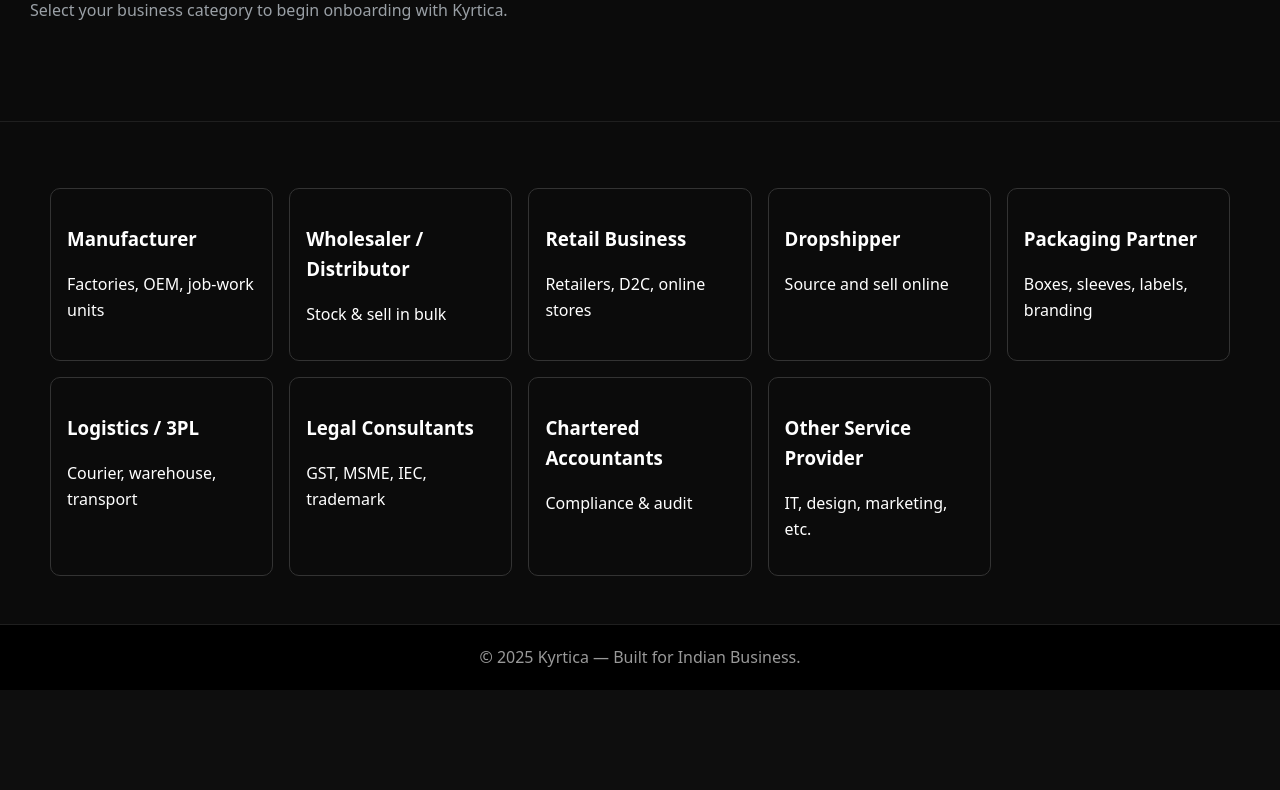
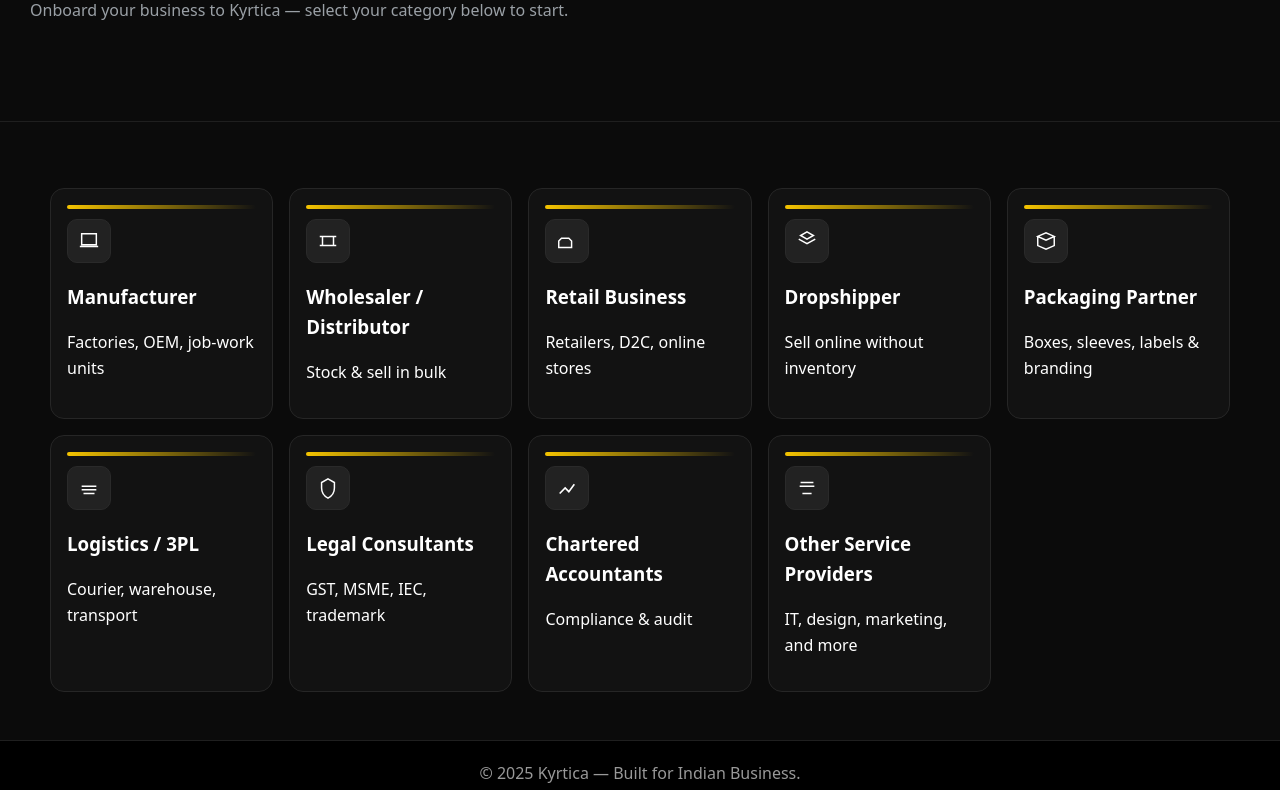
Before and after one commit to AdminKYRTICA/kyrtica-site, a plain HTML site: page partner.html in a window 1280 px wide. Shown: the part 225-1015 px from the top of the page. Before the commit the page ends 915 px from the top, so only its background shows below. Drawn offline with Linux system fonts and the light colour scheme.

Commit message:
partner.html

```diff
--- a/partner.html
+++ b/partner.html
@@ -9,56 +9,51 @@
   <link rel="stylesheet" href="styles.css?v=1" />
 
   <style>
-    /* === DARK THEME & FORM FIX === */
-    body {
-      background:#0b0b0b;
-      color:#fff;
-      font-family:system-ui,Segoe UI,Roboto,Inter,Arial;
+    /* ===== Kyrtica Partner Page Fix ===== */
+    body { background: #0b0b0b; color: #fff; font-family: system-ui, Segoe UI, Roboto, Inter, Arial; }
+    .k-card { cursor: pointer; transition: 0.3s; }
+    .k-card:hover { border-color: #f7c71f; transform: translateY(-4px); }
+    .modal-overlay {
+      position: fixed; top: 0; left: 0; width: 100%; height: 100%;
+      background: rgba(0,0,0,0.9); display: none; align-items: center;
+      justify-content: center; z-index: 100;
     }
-    input,textarea,select {
-      background:#1a1a1a;
-      color:#fff;
-      border:1px solid #333;
-      border-radius:6px;
-      padding:8px;
-      width:100%;
-      margin-top:4px;
+    .modal {
+      background: #111; border: 1px solid #f7c71f; border-radius: 12px;
+      width: 90%; max-width: 640px; max-height: 90vh; overflow-y: auto;
+      padding: 24px;
     }
-    input::placeholder,textarea::placeholder {color:#aaa;}
-    label{display:block;margin-top:10px;color:#eaecef;font-size:14px;}
-    input:focus,textarea:focus,select:focus {
-      outline:none;border-color:#f7c71f;background:#222;
+    .modal h2 { margin-top: 0; color: #f7c71f; }
+    .close-btn { float: right; background: none; border: none; color: #fff; font-size: 22px; cursor: pointer; }
+    input, textarea, select {
+      background: #1a1a1a; color: #fff; border: 1px solid #333;
+      border-radius: 6px; padding: 8px; width: 100%; margin-top: 4px;
     }
-    .btn-primary{
-      background:#f7c71f;color:#000;border:none;
-      padding:10px 18px;border-radius:6px;font-weight:600;cursor:pointer;
+    label { display: block; margin-top: 10px; color: #eaecef; font-size: 14px; }
+    input::placeholder, textarea::placeholder { color: #aaa; }
+    input:focus, textarea:focus, select:focus {
+      outline: none; border-color: #f7c71f; background: #222;
     }
-    .btn-primary:hover{background:#ffdf4d;}
-    .role-tile{cursor:pointer;transition:.3s;border:1px solid #333;border-radius:10px;padding:16px;text-align:left;}
-    .role-tile:hover{border-color:#f7c71f;background:#111;}
-    .role-tile.active{border:2px solid #f7c71f;background:#1b1b1b;}
-    /* === POPUP FORM === */
-    .modal-overlay{
-      position:fixed;top:0;left:0;width:100%;height:100%;
-      background:rgba(0,0,0,.9);display:none;align-items:center;justify-content:center;z-index:100;
+    .btn-primary {
+      background: #f7c71f; color: #000; border: none; padding: 10px 18px;
+      border-radius: 6px; font-weight: 600; cursor: pointer;
     }
-    .modal{
-      background:#111;border:1px solid #f7c71f;border-radius:12px;
-      width:90%;max-width:640px;max-height:90vh;overflow-y:auto;padding:24px;
-    }
-    .modal h2{margin-top:0;color:#f7c71f;}
-    .close-btn{float:right;background:none;border:none;color:#fff;font-size:22px;cursor:pointer;}
-    .required::after {content:" *";color:#f7c71f;}
+    .btn-primary:hover { background: #ffdf4d; }
+    .required::after { content: " *"; color: #f7c71f; }
   </style>
 </head>
+
 <body>
   <!-- Header -->
   <header class="site-header">
     <div class="container navwrap">
-      <a class="brand" href="index.html"><img src="assets/logo.svg" alt="Kyrtica"/> Kyrtica</a>
+      <a class="brand" href="index.html">
+        <img src="assets/logo.svg" alt="Kyrtica" /> Kyrtica
+      </a>
       <nav class="menu">
         <a href="index.html">Home</a>
         <a href="marketplace.html">Marketplace</a>
+        <a href="partner.html" class="active">Partner With Us</a>
         <a href="hubs.html">Hubs</a>
         <a href="services.html">Services</a>
         <a href="learning.html">Learning</a>
@@ -67,34 +62,89 @@
     </div>
   </header>
 
-  <main>
+  <!-- Hero -->
   <section class="hero" style="background:none;">
     <div class="container hero-inner">
       <div class="hero-copy">
         <h1>Partner With Us</h1>
-          <p>Select your business category to begin onboarding with Kyrtica.</p>
+        <p>Onboard your business to Kyrtica — select your category below to start.</p>
       </div>
     </div>
   </section>
 
+  <!-- Partner Tiles -->
   <section class="k-section">
     <div class="container">
       <div class="k-grid" id="role-tiles">
-          <div class="role-tile" data-role="manufacturer"><h3>Manufacturer</h3><p>Factories, OEM, job-work units</p></div>
-          <div class="role-tile" data-role="wholesaler"><h3>Wholesaler / Distributor</h3><p>Stock & sell in bulk</p></div>
-          <div class="role-tile" data-role="retail"><h3>Retail Business</h3><p>Retailers, D2C, online stores</p></div>
-          <div class="role-tile" data-role="dropshipper"><h3>Dropshipper</h3><p>Source and sell online</p></div>
-          <div class="role-tile" data-role="packaging"><h3>Packaging Partner</h3><p>Boxes, sleeves, labels, branding</p></div>
-          <div class="role-tile" data-role="logistics"><h3>Logistics / 3PL</h3><p>Courier, warehouse, transport</p></div>
-          <div class="role-tile" data-role="legal"><h3>Legal Consultants</h3><p>GST, MSME, IEC, trademark</p></div>
-          <div class="role-tile" data-role="ca"><h3>Chartered Accountants</h3><p>Compliance & audit</p></div>
-          <div class="role-tile" data-role="service"><h3>Other Service Provider</h3><p>IT, design, marketing, etc.</p></div>
+
+        <div class="k-card role-tile" data-role="manufacturer">
+          <div class="k-topbar"></div>
+          <div class="k-icon"><svg viewBox="0 0 24 24"><path d="M4 4h16v12H4zM2 18h20" fill="none" stroke="currentColor" stroke-width="1.6"/></svg></div>
+          <h3>Manufacturer</h3>
+          <p>Factories, OEM, job-work units</p>
+        </div>
+
+        <div class="k-card role-tile" data-role="wholesaler">
+          <div class="k-topbar"></div>
+          <div class="k-icon"><svg viewBox="0 0 24 24"><path d="M3 7h18M6 7v10m12-10v10M3 17h18" fill="none" stroke="currentColor" stroke-width="1.6"/></svg></div>
+          <h3>Wholesaler / Distributor</h3>
+          <p>Stock & sell in bulk</p>
+        </div>
+
+        <div class="k-card role-tile" data-role="retail">
+          <div class="k-topbar"></div>
+          <div class="k-icon"><svg viewBox="0 0 24 24"><path d="M3 12l3-3h8l3 3v7H3z" fill="none" stroke="currentColor" stroke-width="1.6"/></svg></div>
+          <h3>Retail Business</h3>
+          <p>Retailers, D2C, online stores</p>
+        </div>
+
+        <div class="k-card role-tile" data-role="dropshipper">
+          <div class="k-topbar"></div>
+          <div class="k-icon"><svg viewBox="0 0 24 24"><path d="M12 2l7 4-7 4-7-4zM3 10l9 5 9-5" fill="none" stroke="currentColor" stroke-width="1.6"/></svg></div>
+          <h3>Dropshipper</h3>
+          <p>Sell online without inventory</p>
+        </div>
+
+        <div class="k-card role-tile" data-role="packaging">
+          <div class="k-topbar"></div>
+          <div class="k-icon"><svg viewBox="0 0 24 24"><path d="M3 7l9-4 9 4-9 4-9-4zm0 0v10l9 4 9-4V7" fill="none" stroke="currentColor" stroke-width="1.6"/></svg></div>
+          <h3>Packaging Partner</h3>
+          <p>Boxes, sleeves, labels & branding</p>
+        </div>
+
+        <div class="k-card role-tile" data-role="logistics">
+          <div class="k-topbar"></div>
+          <div class="k-icon"><svg viewBox="0 0 24 24"><path d="M4 10h16M4 14h16M6 18h12" fill="none" stroke="currentColor" stroke-width="1.6"/></svg></div>
+          <h3>Logistics / 3PL</h3>
+          <p>Courier, warehouse, transport</p>
+        </div>
+
+        <div class="k-card role-tile" data-role="legal">
+          <div class="k-topbar"></div>
+          <div class="k-icon"><svg viewBox="0 0 24 24"><path d="M12 2l7 4v6c0 5-3 9-7 11-4-2-7-6-7-11V6l7-4z" fill="none" stroke="currentColor" stroke-width="1.6"/></svg></div>
+          <h3>Legal Consultants</h3>
+          <p>GST, MSME, IEC, trademark</p>
+        </div>
+
+        <div class="k-card role-tile" data-role="ca">
+          <div class="k-topbar"></div>
+          <div class="k-icon"><svg viewBox="0 0 24 24"><path d="M4 18l6-6 4 4 6-8" fill="none" stroke="currentColor" stroke-width="1.8"/></svg></div>
+          <h3>Chartered Accountants</h3>
+          <p>Compliance & audit</p>
+        </div>
+
+        <div class="k-card role-tile" data-role="service">
+          <div class="k-topbar"></div>
+          <div class="k-icon"><svg viewBox="0 0 24 24"><path d="M5 6h14M4 10h16M7 18h10" fill="none" stroke="currentColor" stroke-width="1.6"/></svg></div>
+          <h3>Other Service Providers</h3>
+          <p>IT, design, marketing, and more</p>
+        </div>
+
       </div>
     </div>
   </section>
-  </main>
 
-  <!-- POPUP FORM -->
+  <!-- Modal Popup Form -->
   <div class="modal-overlay" id="modal">
     <div class="modal">
       <button class="close-btn" id="closeModal">×</button>
@@ -104,15 +154,12 @@
         <label class="required">Contact Person<input type="text" name="person" required></label>
         <label class="required">Email<input type="email" name="email" required></label>
         <label class="required">Phone<input type="tel" name="phone" required></label>
-        <label>GSTIN / PAN<input type="text" name="gst"></label>
-        <label>Business Registration No.<input type="text" name="regno"></label>
         <label class="required">Full Address<textarea name="address" rows="3" required placeholder="Street, City, State, Pincode"></textarea></label>
         <label>Languages Known<input type="text" name="languages" placeholder="English, Hindi, Tamil…"></label>
+        <label>GSTIN / PAN<input type="text" name="gst"></label>
+        <label>Registration No.<input type="text" name="regno"></label>
         <label>Website / Store Link<input type="url" name="website"></label>
-        <label>Bank Account Holder Name<input type="text" name="accname"></label>
-        <label>Bank Account Number<input type="text" name="accno"></label>
-        <label>IFSC Code<input type="text" name="ifsc"></label>
-        <label class="required">Upload Business Catalogue<input type="file" name="catalog" required accept=".pdf,.csv,.xlsx,.jpg,.png"></label>
+        <label>Upload Business Catalogue<input type="file" name="catalog" required accept=".pdf,.csv,.xlsx,.jpg,.png"></label>
         <label>Additional Notes<textarea name="notes" rows="3"></textarea></label>
         <div style="margin-top:16px;text-align:center;">
           <button class="btn-primary" type="submit">Submit Application</button>
@@ -134,7 +181,7 @@
       tile.addEventListener("click",()=>{
         tiles.forEach(t=>t.classList.remove("active"));
         tile.classList.add("active");
-        formTitle.textContent = tile.textContent.trim()+" Application";
+        formTitle.textContent = tile.querySelector("h3").textContent + " Application";
         modal.style.display="flex";
       });
     });
```
Lines whose indentation alone changed are shown as unchanged.
